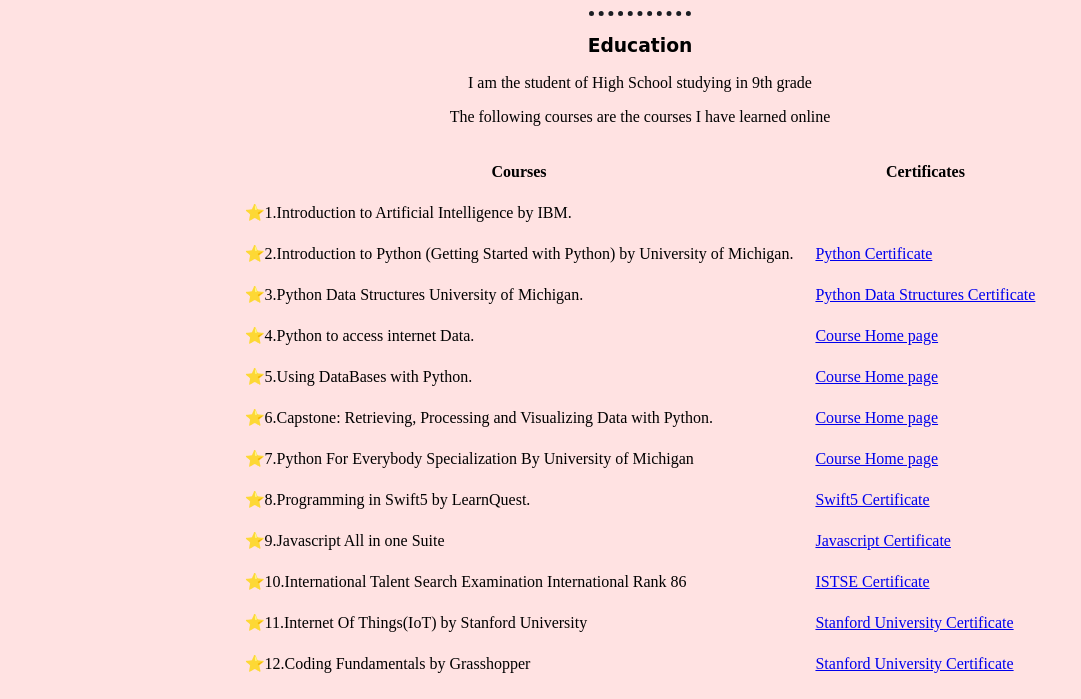
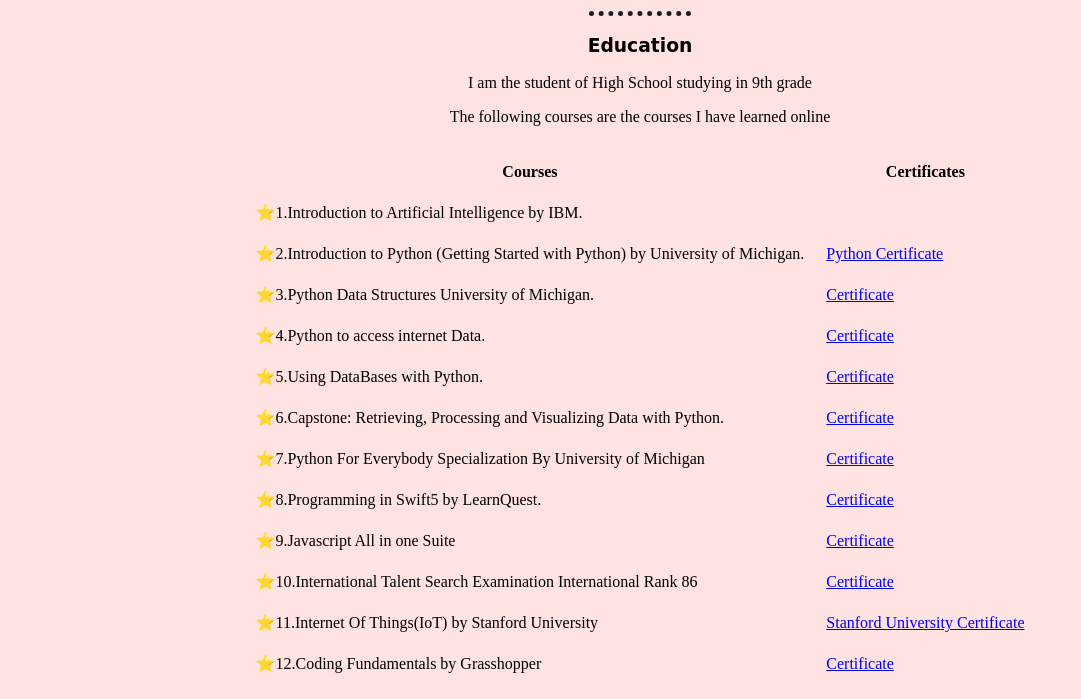
Before and after one commit to RNTejas/info2, a plain HTML site: page index.html in a window 1280 px wide. Shown: the part 251-950 px from the top of the page, without its empty margins (0-1081 px from the left). Drawn offline with Linux system fonts and the light colour scheme.

Commit message:
Update index.html

```diff
--- a/index.html
+++ b/index.html
@@ -46,37 +46,37 @@
     </tr>
     <tr>
       <td>⭐3.Python Data Structures University of Michigan.</td>
-      <td><a target="_blank" href="https://github.com/RNTejas/certificates/blob/master/coursera%20python%20data%20structures.pdf">Python Data Structures Certificate </a></td>
+      <td><a target="_blank" href="https://github.com/RNTejas/certificates/blob/master/coursera%20python%20data%20structures.pdf">Certificate </a></td>
     </tr>
     <tr>
       <td>⭐4.Python to access internet Data. </td>
-      <td><a target="_blank" href="https://github.com/RNTejas/certificates/blob/master/Coursera%20Access%20Web%20Data.pdf">Course Home page</a></td>
+      <td><a target="_blank" href="https://github.com/RNTejas/certificates/blob/master/Coursera%20Access%20Web%20Data.pdf">Certificate</a></td>
     </tr>
 
     <tr>
       <td>⭐5.Using DataBases with Python. </td>
-      <td><a target="_blank" href="https://github.com/RNTejas/certificates/blob/master/Coursera%20DataBases.pdf">Course Home page</a></td>
+      <td><a target="_blank" href="https://github.com/RNTejas/certificates/blob/master/Coursera%20DataBases.pdf">Certificate</a></td>
     </tr>
      <tr>
       <td>⭐6.Capstone: Retrieving, Processing and Visualizing Data with Python. </td>
-      <td><a target="_blank" href="https://github.com/RNTejas/certificates/blob/master/Coursera%20Capstone.pdf">Course Home page</a></td>
+      <td><a target="_blank" href="https://github.com/RNTejas/certificates/blob/master/Coursera%20Capstone.pdf">Certificate</a></td>
     </tr>
     <tr>
       <td>⭐7.Python For Everybody Specialization By University of Michigan </td>
-      <td><a target="_blank" href="https://github.com/RNTejas/certificates/blob/master/Python%20for%20everybody%20specializaion.pdf">Course Home page</a></td>
+      <td><a target="_blank" href="https://github.com/RNTejas/certificates/blob/master/Python%20for%20everybody%20specializaion.pdf">Certificate</a></td>
     </tr>
     <tr>
       <td>⭐8.Programming in Swift5 by LearnQuest.</td>
-      <td><a target="_blank" href="https://github.com/RNTejas/certificates/blob/master/Coursera%20Swift%20Certificate.pdf">Swift5 Certificate</a></td>
+      <td><a target="_blank" href="https://github.com/RNTejas/certificates/blob/master/Coursera%20Swift%20Certificate.pdf">Certificate</a></td>
     </tr>
     <tr>
       <td>⭐9.Javascript All in one Suite</td>
       <!--<td><a href="Certificate/JSSimplilearn.pdf">Javascript Certificate</a></td>-->
-      <td><a target="_blank" href="https://github.com/RNTejas/certificates/blob/master/JSSimplilearn.pdf">Javascript Certificate </a></td>
+      <td><a target="_blank" href="https://github.com/RNTejas/certificates/blob/master/JSSimplilearn.pdf">Certificate </a></td>
     </tr>
     <tr>
       <td>⭐10.International Talent Search Examination International Rank 86 </td>
-      <td><a target="_blank" href="https://github.com/RNTejas/certificates/blob/master/ISTSEOnline-Summer2020-Tejas-Naik.pdf">ISTSE Certificate</a></td>
+      <td><a target="_blank" href="https://github.com/RNTejas/certificates/blob/master/ISTSEOnline-Summer2020-Tejas-Naik.pdf">Certificate</a></td>
     </tr>
 
     <tr>
@@ -85,7 +85,7 @@
     </tr>
     <tr>
       <td>⭐12.Coding Fundamentals by Grasshopper</td>
-      <td><a target="_blank" href="https://github.com/RNTejas/certificates/blob/master/GrasshopperCodingFundamentalsCertificate.pdf">Stanford University Certificate</a></td>
+      <td><a target="_blank" href="https://github.com/RNTejas/certificates/blob/master/GrasshopperCodingFundamentalsCertificate.pdf">Certificate</a></td>
     </tr>
 
   </tbody>
```
